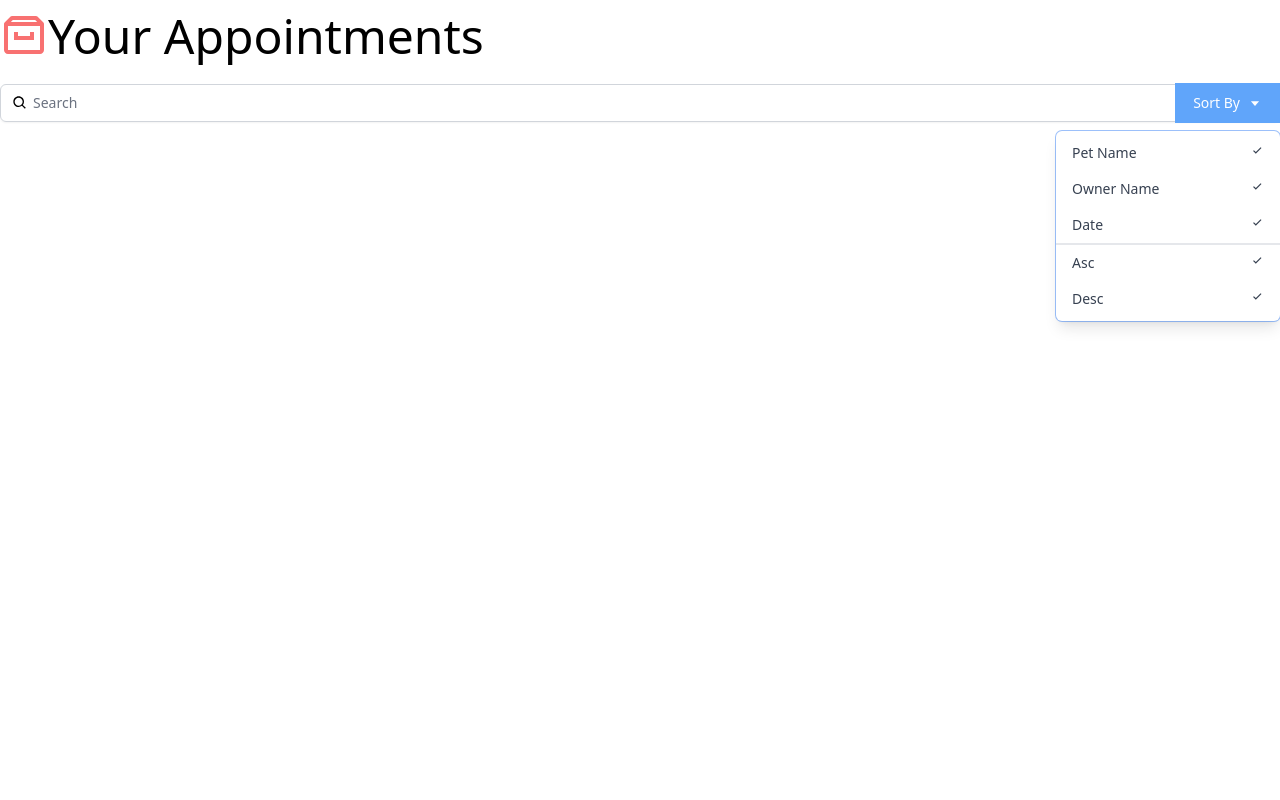
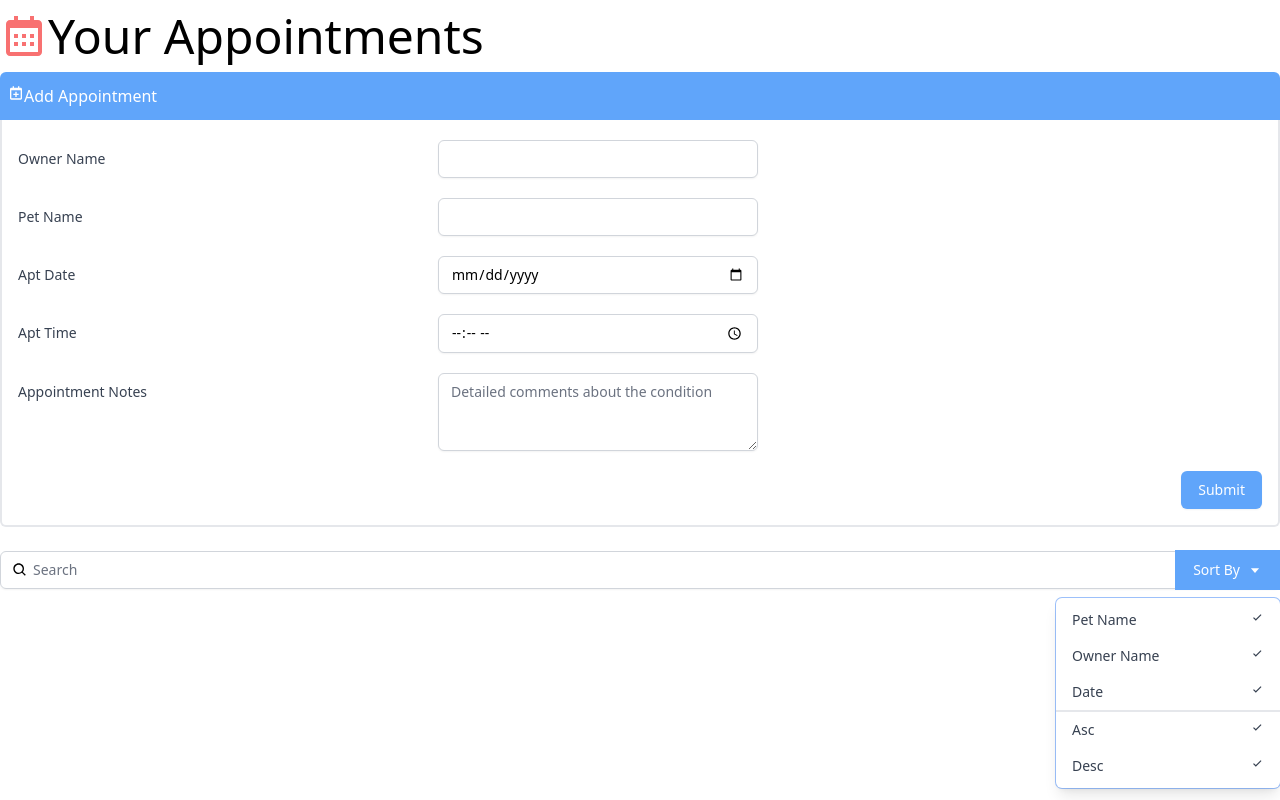
Before and after one commit to ankurshahi80/reactinterface, a React (Create React App) app: page / in a window 1280 px wide. Built offline with nearby package versions, Linux system fonts and the light colour scheme.

Commit message:
create Add Appointment component

```diff
--- a/src/App.js
+++ b/src/App.js
@@ -1,10 +1,12 @@
-import {BiArchive} from "react-icons/bi"
+import {BiCalendar} from "react-icons/bi"
+import AddAppointment from "./components/AddAppointment";
 import Search from "./components/Search";
 
 function App() {
   return (
     <div className="App container mx-auto mt-3 font-thin">
-      <h1 className="text-5xl"><BiArchive className="inline-block text-red-400 align-top"/>Your Appointments</h1>
+      <h1 className="text-5xl mb-3"><BiCalendar className="inline-block text-red-400 align-top"/>Your Appointments</h1>
+      <AddAppointment/>
       <Search/>
     </div>
   );
--- /dev/null
+++ b/src/components/AddAppointment.js
@@ -0,0 +1,77 @@
+import { BiCalendarPlus } from "react-icons/bi";
+
+const AddAppointment=()=>{
+  return(
+    <div>
+      <button className="bg-blue-400 text-white px-2 py-3 w-full text-left rounded-t-md">
+        <div><BiCalendarPlus className="inline-block align-text-top"/>Add Appointment</div>
+      </button>
+      <div className="border-r-2 border-b-2 border-l-2 border-light-blue-500 rounded-b-md pl-4 pr-4 pb-4">
+        <div className="sm:grid sm:grid-cols-3 sm:gap-4 sm:items-start sm:pt-5">
+          <label htmlFor="ownerName" className="block text-sm font-medium text-gray-700 sm:mt-px sm:pt-2">
+            Owner Name
+          </label>
+          <div className="mt-1 sm:mt-0 sm:col-span-2">
+            <input type="text" name="ownerName" id="ownerName"
+              className="max-w-lg block w-full shadow-sm focus:ring-indigo-500 focus:border-indigo-500 sm:max-w-xs sm:max-w-xs sm:text-sm border-gray-300 rounded-md"
+            />
+          </div>
+        </div>
+
+        <div className="sm:grid sm:grid-cols-3 sm:gap-4 sm:items-start sm:pt-5">
+          <label htmlFor="petName" className="block text-sm font-medium text-gray-700 sm:mt-px sm:pt-2">
+            Pet Name
+          </label>
+          <div className="mt-1 sm:mt-0 sm:col-span-2">
+            <input type="text" name="petName" id="petName"
+              className="max-w-lg block w-full shadow-sm focus:ring-indigo-500 focus:border-indigo-500 sm:max-w-xs sm:max-w-xs sm:text-sm border-gray-300 rounded-md"
+            />
+          </div>
+        </div>
+
+        <div className="sm:grid sm:grid-cols-3 sm:gap-4 sm:items-start sm:pt-5">
+          <label htmlFor="aptDate" className="block text-sm font-medium text-gray-700 sm:mt-px sm:pt-2">
+            Apt Date
+          </label>
+          <div className="mt-1 sm:mt-0 sm:col-span-2">
+            <input type="date" name="aptDate" id="aptDate"
+              className="max-w-lg block w-full shadow-sm focus:ring-indigo-500 focus:border-indigo-500 sm:max-w-xs sm:max-w-xs sm:text-sm border-gray-300 rounded-md"
+            />
+          </div>
+        </div>
+
+        <div className="sm:grid sm:grid-cols-3 sm:gap-4 sm:items-start sm:pt-5">
+          <label htmlFor="aptTime" className="block text-sm font-medium text-gray-700 sm:mt-px sm:pt-2">
+            Apt Time
+          </label>
+          <div className="mt-1 sm:mt-0 sm:col-span-2">
+            <input type="time" name="aptTime" id="aptTime"
+              className="max-w-lg block w-full shadow-sm focus:ring-indigo-500 focus:border-indigo-500 sm:max-w-xs sm:max-w-xs sm:text-sm border-gray-300 rounded-md"
+            />
+          </div>
+        </div>
+
+        <div className="sm:grid sm:grid-cols-3 sm:gap-4 sm:items-start sm:pt-5">
+          <label htmlFor="aptNotes" className="block text-sm font-medium text-gray-700 sm:mt-px sm:pt-2">
+            Appointment Notes
+          </label>
+          <div className="mt-1 sm:mt-0 sm:col-span-2">
+            <textarea name="aptNotes" id="aptNotes" rows="3"
+              className="max-w-lg block w-full shadow-sm focus:ring-indigo-500 focus:border-indigo-500 sm:max-w-xs sm:max-w-xs sm:text-sm border-gray-300 rounded-md" placeholder="Detailed comments about the condition"
+            ></textarea>
+          </div>
+        </div>
+
+        <div className="pt-5">
+          <div className="flex justify-end">
+            <button type="submit" className="ml-3 inline-flex justify-center py-2 px-4 border border-transparent shadow-sm text-sm font-medium rounded-md text-white bg-blue-400 hover:bg-blue-700 focus:outline-none focus:ring-2 focus:ring-offset-2 focus:ring-blue-400">
+              Submit
+            </button>
+          </div>
+        </div>
+      </div>
+    </div>
+  );
+}
+
+export default AddAppointment;
```
